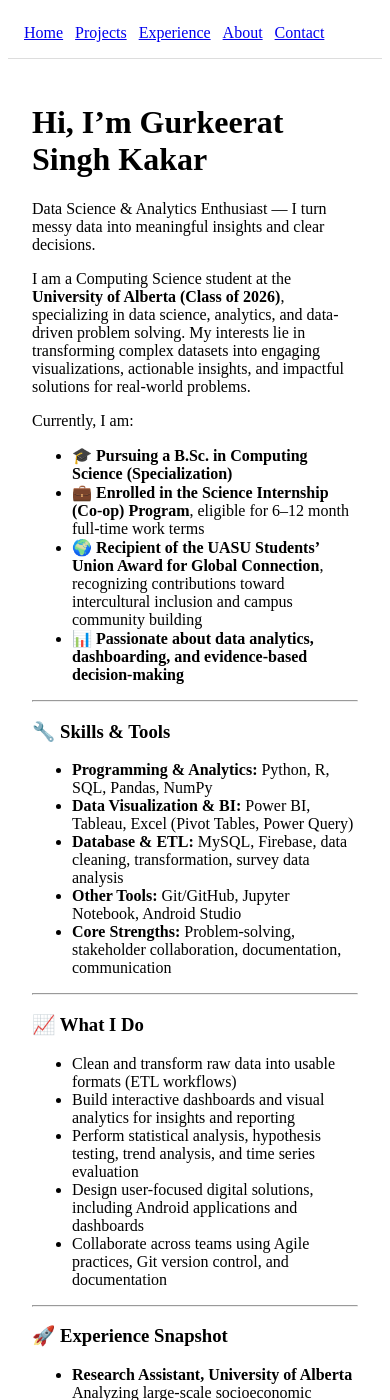
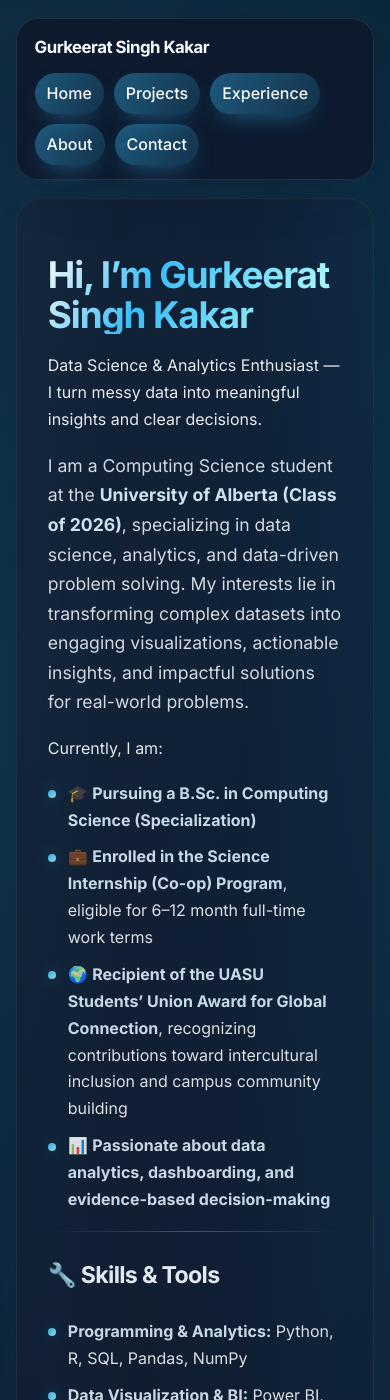
Before and after one commit to Gskakar/.github.io, a Jekyll site: the page built from index.md, in a window 390 px wide and 1400 px high. Built offline with Jekyll 4.4.1, drawn with Linux system fonts in a browser that asks for light colours; some of the changed text lies outside the part shown.

Commit message:
Rename includes folder to fix Jekyll build

```diff
--- /dev/null
+++ b/_includes/footer.html
@@ -0,0 +1,3 @@
+<footer class="site-footer">
+  © {{ 'now' | date: '%Y' }} {{ site.title }} · Built on GitHub Pages
+</footer>
--- /dev/null
+++ b/_includes/head.html
@@ -0,0 +1,8 @@
+<meta charset="utf-8" />
+<meta name="viewport" content="width=device-width, initial-scale=1" />
+<title>{{ page.title }} | {{ site.title }}</title>
+<meta name="description" content="{{ page.description | default: site.description }}" />
+<link rel="preconnect" href="https://fonts.googleapis.com" />
+<link rel="preconnect" href="https://fonts.gstatic.com" crossorigin />
+<link rel="stylesheet" href="{{ '/assets/css/style.css' | relative_url }}" />
+<meta name="theme-color" content="#0f172a" />
--- /dev/null
+++ b/_includes/header.html
@@ -0,0 +1,19 @@
+{% assign current = page.url | default: '/' %}
+{% if current == '/index.html' %}
+  {% assign current = '/' %}
+{% endif %}
+{% assign nav_items = "Home:/|Projects:/projects/|Experience:/experience/|About:/about/|Contact:/contact/" | split: '|' %}
+<header class="site-header">
+  <div class="site-header__inner container">
+    <a class="site-brand" href="{{ '/' | relative_url }}">{{ site.title }}</a>
+    <nav class="site-nav" aria-label="Primary">
+      {% for item in nav_items %}
+        {% assign pair = item | split: ':' %}
+        {% assign label = pair[0] %}
+        {% assign url = pair[1] %}
+        {% assign is_active = current == url %}
+        <a class="site-nav__link{% if is_active %} is-active{% endif %}" href="{{ url | relative_url }}"{% if is_active %} aria-current="page"{% endif %}>{{ label }}</a>
+      {% endfor %}
+    </nav>
+  </div>
+</header>
--- a/_layouts/default.html
+++ b/_layouts/default.html
@@ -1,25 +1,15 @@
 <!DOCTYPE html>
 <html lang="en">
 <head>
-  <meta charset="utf-8"><meta name="viewport" content="width=device-width, initial-scale=1">
-  <title>{{ page.title }} | {{ site.title }}</title>
-  <link rel="stylesheet" href="{{ site.baseurl }}/assets/css/style.css">
+  {% include head.html %}
 </head>
 <body>
-  <header style="padding:16px;border-bottom:1px solid #ddd">
-    <nav style="display:flex;gap:12px;flex-wrap:wrap">
-      <a href="{{ site.baseurl }}/">Home</a>
-      <a href="{{ site.baseurl }}/projects/">Projects</a>
-      <a href="{{ site.baseurl }}/experience/">Experience</a>
-      <a href="{{ site.baseurl }}/about/">About</a>
-      <a href="{{ site.baseurl }}/contact/">Contact</a>
-    </nav>
-  </header>
-  <main class="container" style="max-width:1100px;margin:0 auto;padding:24px">
-    {{ content }}
+  {% include header.html %}
+  <main class="site-main">
+    <div class="content flow">
+      {{ content }}
+    </div>
   </main>
-  <footer style="padding:16px;border-top:1px solid #ddd;text-align:center">
-    © {{ 'now' | date: '%Y' }} {{ site.title }}
-  </footer>
+  {% include footer.html %}
 </body>
 </html>
--- /dev/null
+++ b/assets/css/style.css
@@ -0,0 +1,372 @@
+@import url('https://fonts.googleapis.com/css2?family=Inter:wght@400;500;600;700;800&display=swap');
+
+:root {
+  --bg: #030712;
+  --bg-alt: #0f172a;
+  --surface: rgba(15, 23, 42, 0.78);
+  --surface-strong: rgba(15, 23, 42, 0.92);
+  --text: #f8fafc;
+  --muted: #94a3b8;
+  --accent: #38bdf8;
+  --accent-strong: #0ea5e9;
+  --accent-soft: rgba(56, 189, 248, 0.18);
+  --border: rgba(148, 163, 184, 0.16);
+  --radius-lg: 22px;
+  --radius-md: 14px;
+  --shadow-lg: 0 28px 60px -40px rgba(15, 23, 42, 0.85);
+  --shadow-sm: 0 20px 40px -30px rgba(15, 23, 42, 0.6);
+  --transition: 220ms ease;
+}
+
+*, *::before, *::after {
+  box-sizing: border-box;
+}
+
+html {
+  font-family: 'Inter', system-ui, -apple-system, BlinkMacSystemFont, 'Segoe UI', sans-serif;
+  scroll-behavior: smooth;
+}
+
+body {
+  margin: 0;
+  min-height: 100vh;
+  display: flex;
+  flex-direction: column;
+  background: radial-gradient(circle at 20% 20%, rgba(56, 189, 248, 0.18), transparent 55%),
+              radial-gradient(circle at 80% 10%, rgba(14, 165, 233, 0.12), transparent 50%),
+              linear-gradient(180deg, var(--bg), var(--bg-alt));
+  color: var(--text);
+  line-height: 1.72;
+  position: relative;
+}
+
+body::after {
+  content: '';
+  position: fixed;
+  inset: 0;
+  background-image: radial-gradient(circle at 0 0, rgba(148, 163, 184, 0.1) 0, transparent 42%),
+                    radial-gradient(circle at 100% 100%, rgba(148, 163, 184, 0.08) 0, transparent 40%);
+  opacity: 0.5;
+  pointer-events: none;
+  z-index: -1;
+}
+
+.container {
+  width: min(1100px, 92vw);
+  margin-inline: auto;
+}
+
+a {
+  color: var(--accent);
+  text-decoration: none;
+  transition: color var(--transition), text-shadow var(--transition), transform var(--transition);
+}
+
+a:hover,
+a:focus-visible {
+  color: var(--accent-strong);
+  text-shadow: 0 0 18px rgba(56, 189, 248, 0.3);
+}
+
+a:focus-visible {
+  outline: 2px solid var(--accent);
+  outline-offset: 3px;
+}
+
+.site-header {
+  position: sticky;
+  top: clamp(12px, 3vw, 26px);
+  z-index: 20;
+  margin: clamp(18px, 4vw, 36px) auto;
+  width: min(1100px, 92vw);
+  border: 1px solid var(--border);
+  border-radius: var(--radius-lg);
+  background: var(--surface);
+  box-shadow: var(--shadow-lg);
+  backdrop-filter: blur(18px);
+}
+
+.site-header__inner {
+  display: flex;
+  align-items: center;
+  justify-content: space-between;
+  gap: clamp(12px, 3vw, 28px);
+  padding: clamp(14px, 3vw, 22px) clamp(18px, 4vw, 28px);
+}
+
+.site-brand {
+  font-weight: 700;
+  letter-spacing: -0.03em;
+  font-size: clamp(1.05rem, 2.4vw, 1.25rem);
+  color: var(--text);
+}
+
+.site-nav {
+  display: flex;
+  align-items: center;
+  gap: clamp(10px, 2.4vw, 20px);
+  flex-wrap: wrap;
+}
+
+.site-nav__link {
+  position: relative;
+  padding: 8px 14px;
+  border-radius: 999px;
+  color: var(--muted);
+  font-weight: 500;
+  transition: color var(--transition), background var(--transition), transform var(--transition);
+}
+
+.site-nav__link::after {
+  content: '';
+  position: absolute;
+  inset: 0;
+  border-radius: inherit;
+  background: linear-gradient(120deg, rgba(56, 189, 248, 0.28), rgba(14, 165, 233, 0));
+  opacity: 0;
+  transition: opacity var(--transition);
+  z-index: -1;
+}
+
+.site-nav__link:hover,
+.site-nav__link:focus-visible {
+  color: var(--text);
+  transform: translateY(-1px);
+}
+
+.site-nav__link:hover::after,
+.site-nav__link:focus-visible::after {
+  opacity: 1;
+}
+
+.site-nav__link.is-active {
+  color: var(--text);
+  background: rgba(56, 189, 248, 0.15);
+  box-shadow: 0 10px 24px -12px rgba(56, 189, 248, 0.6);
+}
+
+.site-nav__link.is-active::after {
+  opacity: 1;
+}
+
+.site-main {
+  position: relative;
+  width: min(1100px, 92vw);
+  margin: 0 auto clamp(64px, 10vw, 120px);
+  border-radius: calc(var(--radius-lg) + 4px);
+  border: 1px solid var(--border);
+  background: var(--surface-strong);
+  box-shadow: var(--shadow-lg);
+  backdrop-filter: blur(22px);
+  padding: clamp(32px, 5vw, 56px);
+  overflow: hidden;
+  animation: fadeSlide 0.7s ease-out both;
+}
+
+.site-main::before {
+  content: '';
+  position: absolute;
+  inset: 0;
+  background: radial-gradient(120% 140% at 0% 0%, rgba(56, 189, 248, 0.12), transparent 55%),
+              radial-gradient(120% 160% at 100% 0%, rgba(14, 165, 233, 0.16), transparent 60%);
+  mix-blend-mode: screen;
+  opacity: 0.7;
+  pointer-events: none;
+  z-index: 0;
+}
+
+.content {
+  position: relative;
+  z-index: 1;
+}
+
+.flow > * + * {
+  margin-top: clamp(18px, 4vw, 28px);
+}
+
+h1, h2, h3 {
+  font-weight: 700;
+  letter-spacing: -0.03em;
+}
+
+h1 {
+  font-size: clamp(2.75rem, 5vw, 3.6rem);
+  line-height: 1.08;
+  background: linear-gradient(120deg, #f8fafc 0%, #38bdf8 35%, #a5f3fc 85%);
+  -webkit-background-clip: text;
+  color: transparent;
+  margin-bottom: clamp(8px, 2vw, 16px);
+}
+
+h2 {
+  font-size: clamp(2.05rem, 4vw, 2.6rem);
+}
+
+h3 {
+  font-size: clamp(1.45rem, 2.6vw, 1.9rem);
+  color: #e2e8f0;
+}
+
+.lead {
+  font-size: clamp(1.1rem, 2.2vw, 1.32rem);
+  color: #e2e8f0;
+  max-width: 72ch;
+}
+
+p {
+  margin: 0;
+  color: var(--text);
+  opacity: 0.92;
+}
+
+strong {
+  color: #e0f2fe;
+}
+
+hr {
+  border: none;
+  height: 1px;
+  width: 100%;
+  background: linear-gradient(90deg, rgba(148, 163, 184, 0), rgba(148, 163, 184, 0.4), rgba(148, 163, 184, 0));
+  margin: clamp(24px, 5vw, 36px) 0;
+}
+
+ul {
+  list-style: none;
+  padding: 0;
+  margin: 0;
+  display: grid;
+  gap: 12px;
+}
+
+li {
+  position: relative;
+  padding-left: 24px;
+  color: var(--text);
+  opacity: 0.88;
+}
+
+li::before {
+  content: '';
+  position: absolute;
+  top: 0.65em;
+  left: 0;
+  width: 10px;
+  height: 10px;
+  border-radius: 50%;
+  background: linear-gradient(135deg, var(--accent), #a5f3fc);
+  box-shadow: 0 0 16px rgba(56, 189, 248, 0.4);
+}
+
+.button,
+.button-primary,
+.content a.button {
+  display: inline-flex;
+  align-items: center;
+  justify-content: center;
+  gap: 8px;
+  font-weight: 600;
+  border-radius: 999px;
+  padding: 12px 22px;
+  color: #0c182f;
+  background: linear-gradient(120deg, #38bdf8, #0ea5e9 60%, #22d3ee);
+  box-shadow: 0 20px 40px -25px rgba(56, 189, 248, 0.75);
+  transition: transform var(--transition), box-shadow var(--transition);
+}
+
+.button:hover,
+.button:focus-visible,
+.button-primary:hover,
+.button-primary:focus-visible,
+.content a.button:hover,
+.content a.button:focus-visible {
+  transform: translateY(-2px);
+  box-shadow: 0 28px 45px -24px rgba(34, 211, 238, 0.7);
+  color: #041221;
+}
+
+.muted {
+  color: var(--muted);
+}
+
+.site-footer {
+  margin: 0 auto clamp(40px, 6vw, 80px);
+  width: min(1100px, 92vw);
+  border-radius: var(--radius-lg);
+  border: 1px solid var(--border);
+  background: rgba(15, 23, 42, 0.82);
+  box-shadow: var(--shadow-sm);
+  backdrop-filter: blur(18px);
+  padding: clamp(16px, 3vw, 22px) clamp(24px, 4vw, 32px);
+  text-align: center;
+  color: var(--muted);
+  font-size: 0.95rem;
+}
+
+@keyframes fadeSlide {
+  from {
+    opacity: 0;
+    transform: translateY(22px);
+  }
+  to {
+    opacity: 1;
+    transform: translateY(0);
+  }
+}
+
+@media (max-width: 900px) {
+  .site-header__inner {
+    flex-direction: column;
+    align-items: flex-start;
+  }
+
+  .site-nav {
+    width: 100%;
+    justify-content: space-between;
+  }
+
+  .site-main {
+    padding: clamp(28px, 6vw, 48px);
+  }
+}
+
+@media (max-width: 640px) {
+  .site-nav {
+    justify-content: flex-start;
+  }
+
+  .site-nav__link {
+    padding: 7px 12px;
+  }
+
+  ul {
+    gap: 10px;
+  }
+
+  li {
+    padding-left: 20px;
+  }
+
+  li::before {
+    width: 8px;
+    height: 8px;
+  }
+}
+
+@media (max-width: 480px) {
+  body {
+    line-height: 1.68;
+  }
+
+  .site-header {
+    top: 12px;
+  }
+
+  .site-main {
+    padding: clamp(24px, 8vw, 40px);
+  }
+
+  h1 {
+    font-size: clamp(2.3rem, 9vw, 3.1rem);
+  }
+}
--- a/includes/footer.html
+++ /dev/null
@@ -1,3 +0,0 @@
-<footer class="site-footer">
-  <p>© {{ 'now' | date: '%Y' }} {{ site.title }} · Built on GitHub Pages</p>
-</footer>
--- a/includes/head.html
+++ /dev/null
@@ -1,5 +0,0 @@
-<meta charset="utf-8">
-<meta name="viewport" content="width=device-width, initial-scale=1" />
-<title>{{ page.title }} | {{ site.title }}</title>
-<link rel="stylesheet" href="/assets/css/style.css">
-<meta name="description" content="{{ site.description }}">
--- a/index.md
+++ b/index.md
@@ -7,6 +7,7 @@
 Data Science & Analytics Enthusiast — I turn messy data into meaningful insights and clear decisions.
 
 I am a Computing Science student at the **University of Alberta (Class of 2026)**, specializing in data science, analytics, and data-driven problem solving. My interests lie in transforming complex datasets into engaging visualizations, actionable insights, and impactful solutions for real-world problems.
+{: .lead }
 
 Currently, I am:
 - 🎓 **Pursuing a B.Sc. in Computing Science (Specialization)**
@@ -51,7 +52,7 @@
 
 ### 📂 Explore My Work
 
-[**See Projects →**](/projects/)
+[**See Projects →**](/projects/){: .button .button-primary }
 
 ---
 
@@ -60,6 +61,7 @@
 - **Email:** gskakar@ualberta.ca
 - **LinkedIn:** linkedin.com/in/gurkeeratkakar
 - **Location:** Edmonton, Alberta (Open to relocation)
+
 ---
 
 Thank you for visiting — feel free to explore my projects and reach out for opportunities or collaborations!
```
Also changed, not shown: assets/style.css (deleted, +0 -8 lines), includes/header.html (deleted, +0 -9 lines).
